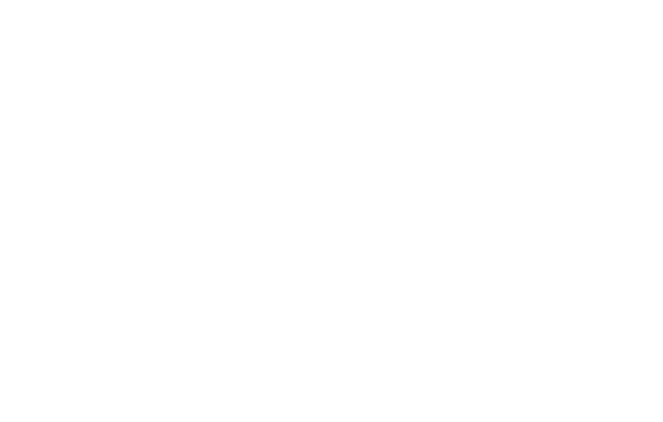
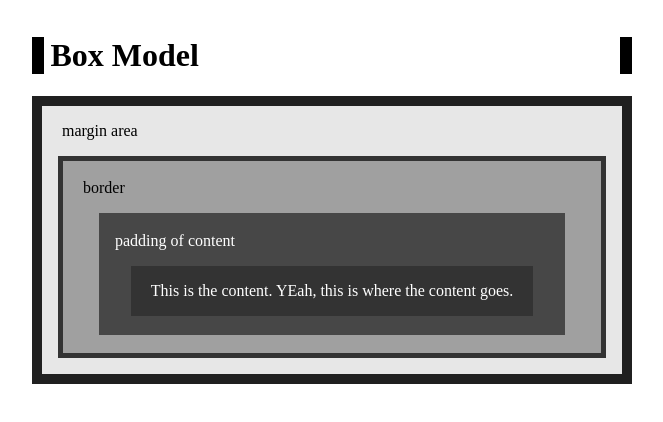
Before and after one commit to dev-montgomery/06_box_model, a plain HTML site: page index.html in a window 1280 px wide. Shown: the whole page, without its empty margins (308-971 px from the left). Drawn offline with Linux system fonts and the light colour scheme.

Commit message:
Created the box model

```diff
--- a/index.html
+++ b/index.html
@@ -3,9 +3,64 @@
 <head>
   <meta charset="UTF-8">
   <meta name="viewport" content="width=device-width, initial-scale=1.0">
-  <title>Document</title>
+  <title>Box Model | Margin and Padding</title>
+  <style>
+    body {
+      margin: auto;
+      padding: 1em;
+      max-width: 600px;
+    }
+
+    h1 {
+      padding-left: .2em;
+      border-left: .4em solid black;
+      border-right: .4em solid black;
+    }
+
+    main {
+      border: 10px solid #202020;
+      background-color: #e7e7e7;
+    }
+
+    #margin {
+      padding: 0px 20px;
+    }
+
+    #border {
+      margin: 1em;
+      border: 5px solid #333;
+      padding: 2px 20px;
+      background-color: #a0a0a0;
+    }
+
+    #padding {
+      margin: 1em;
+      /* border:3px solid #a0a0a0; */
+      padding: .2em 1em;
+      background-color: #474747;
+      color: #fff;
+    }
+
+    #content {
+      margin: 1em;
+      padding: 1em;
+      background-color: #333;
+      color: #fff;
+      text-align: center;
+    }
+  </style>
 </head>
 <body>
-
+  <h1>Box Model</h1>
+  <main>
+    <p id="margin">margin area</p>
+    <div id="border">
+      <p>border</p>
+      <div id="padding">
+        <p>padding of content</p>
+        <p id="content">This is the content. YEah, this is where the content goes.</p>
+      </div>
+    </div>
+  </main>
 </body>
 </html>
```
